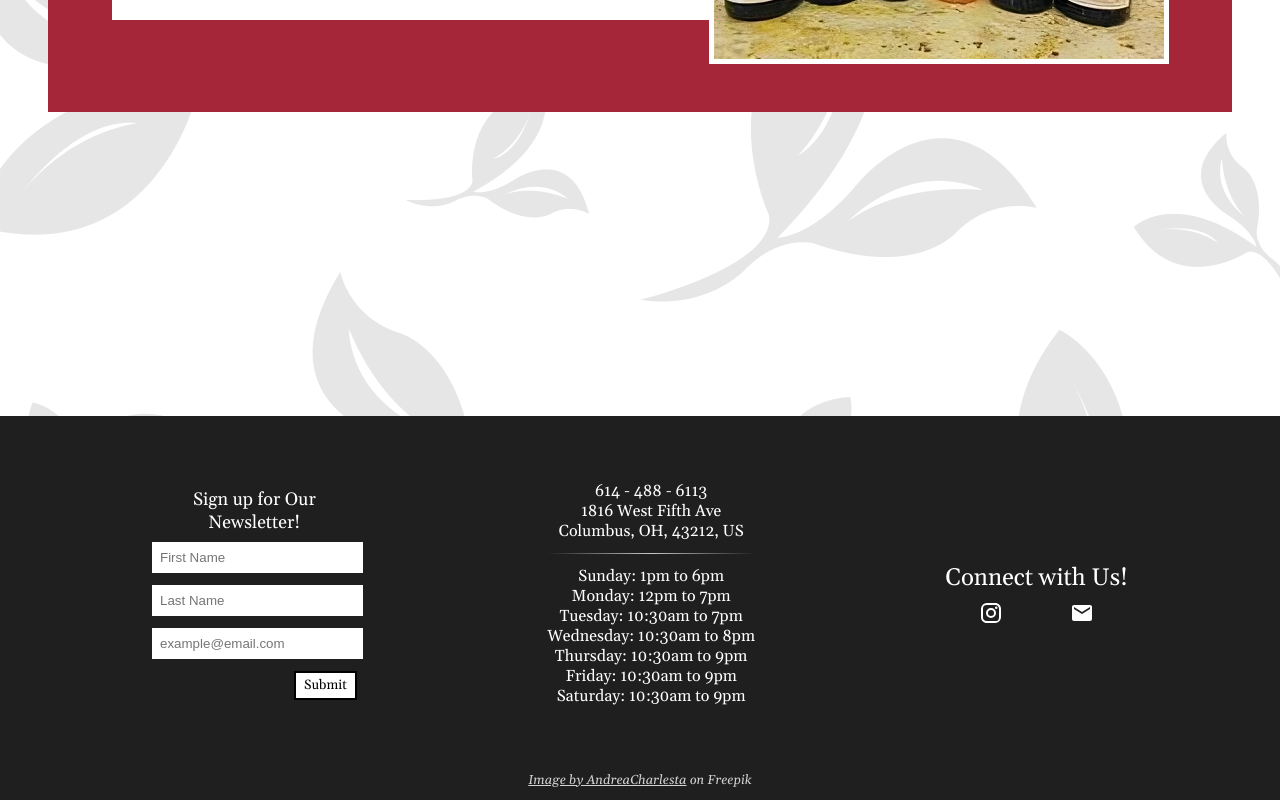
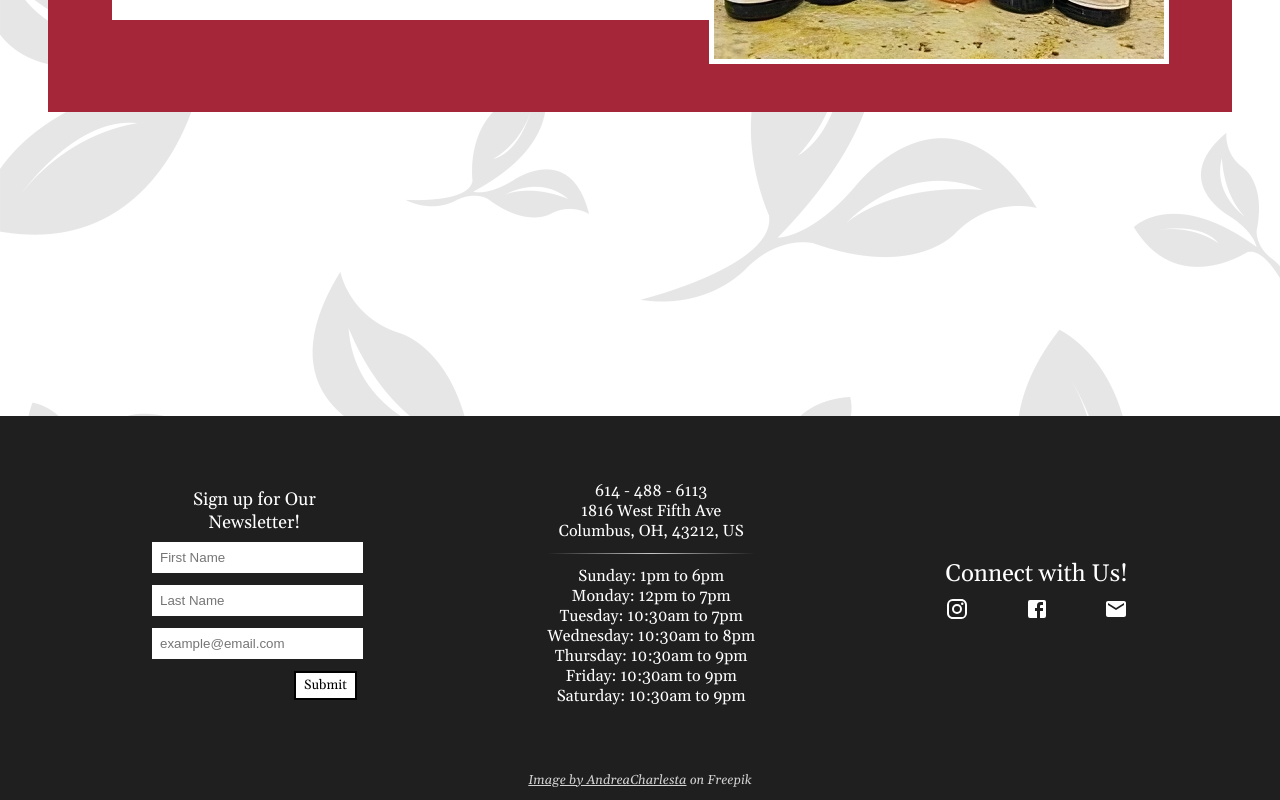
Before and after one commit to JakeWilliams21/Twisted-Vine, a React (Create React App) app in the folder client/: page / in a window 1280 px wide. Shown: the part 3115-3915 px from the top of the page. Built offline with nearby package versions, Linux system fonts and the light colour scheme; a web font is replaced by a local one.

Commit message:
Social Links

```diff
--- a/client/src/components/Footer.js
+++ b/client/src/components/Footer.js
@@ -2,6 +2,7 @@ import React, {useState} from 'react'
 import InstagramIcon from '@mui/icons-material/Instagram';
 import EmailIcon from '@mui/icons-material/Email';
 import '../style/Footer.css'
+import FacebookIcon from '@mui/icons-material/Facebook';
 
 const Footer = () => {
     const [firstName, setFirstName] = useState('')
@@ -38,8 +39,9 @@ const Footer = () => {
             <div className = 'right'>
                 <span>Connect with Us!</span>
                 <div className = 'socials'>
-                    <InstagramIcon/>
-                    <EmailIcon/>
+                    <a href = 'https://www.instagram.com/thetwistedvine614/'><InstagramIcon/></a>
+                    <a href = 'https://www.facebook.com/thetwistedvine/'><FacebookIcon/></a>
+                    <a href = 'mailto:thetwistedvine@breezelineohio.net'><EmailIcon/></a>
                 </div>
             </div>
         </div>
--- a/client/src/style/Footer.css
+++ b/client/src/style/Footer.css
@@ -77,8 +77,12 @@
 .socials {
     display: flex;
     width: 100%;
-    justify-content: space-around;
+    justify-content: space-between;
     transition: transform .5s
+}
+
+.socials a {
+    color: white;
 }
 
 .socials >*:hover {
```
